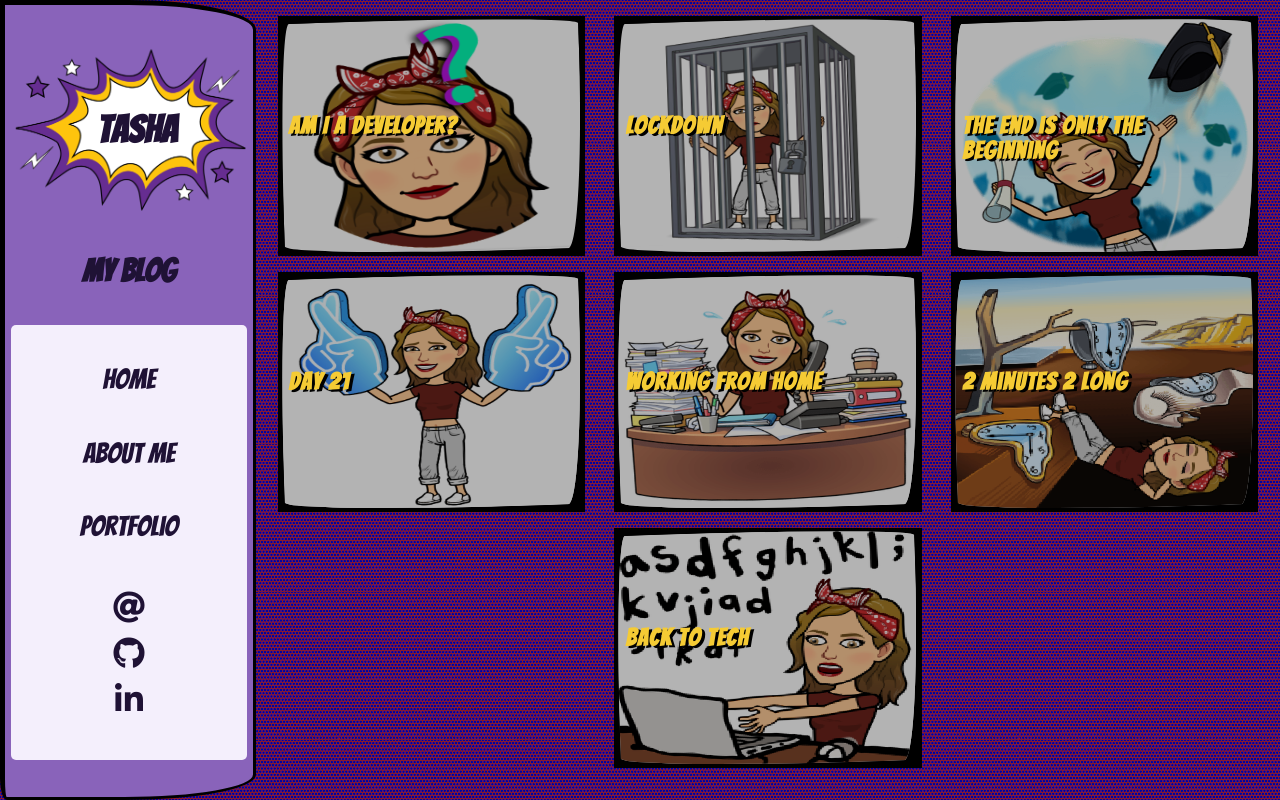
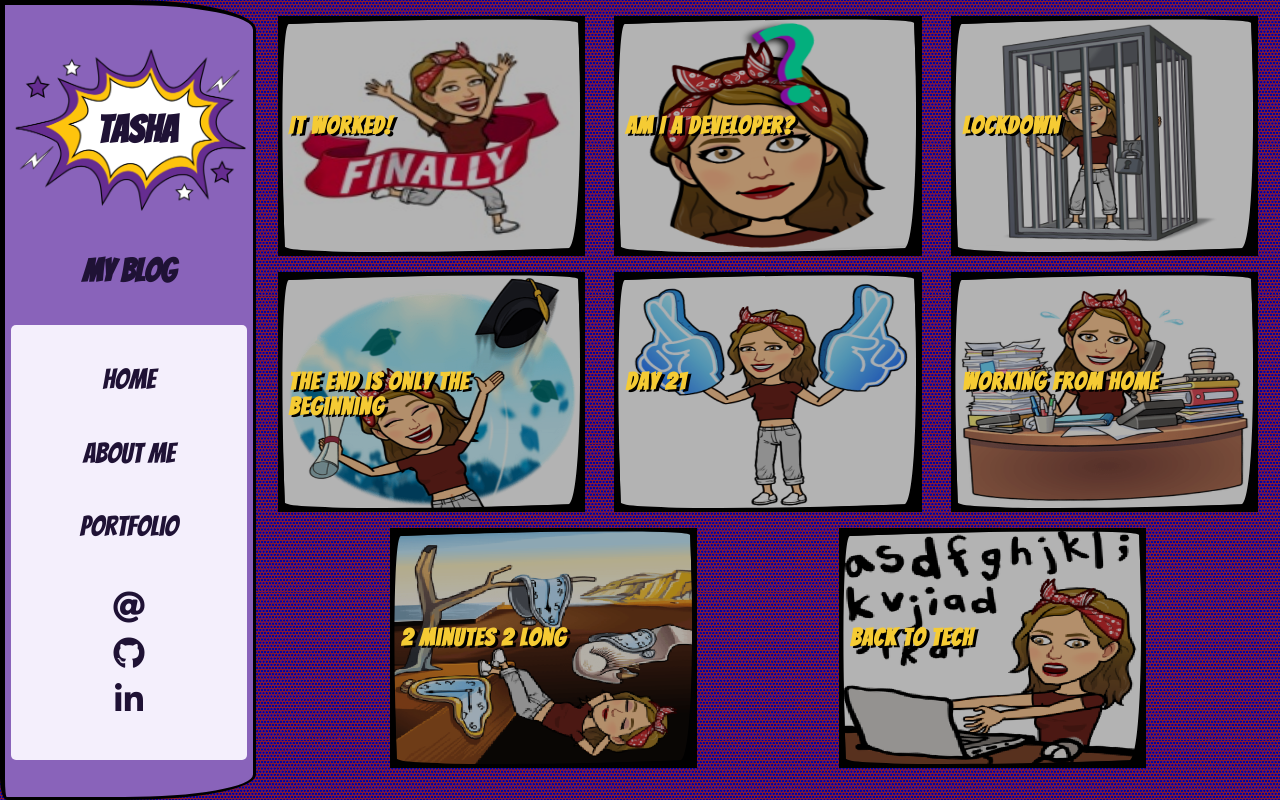
Before and after one commit to TashaStenner/portfolio, a plain HTML site: page blog.html in a window 1280 px wide. Drawn offline with Linux system fonts and the light colour scheme.

Commit message:
new-blog

```diff
--- a/blog.html
+++ b/blog.html
@@ -47,6 +47,14 @@
             <a
             target="_blank"
             class="card borders"
+            href="https://tashastenner.tech.blog/2020/06/23/finally-it-worked/"
+          >
+            <img src="./images/finally.jpg" alt="placecard" />
+            <h2>It worked!</h2>
+          </a>
+            <a
+            target="_blank"
+            class="card borders"
             href="https://tashastenner.tech.blog/2020/06/05/are-you-really-a-developer-if-you-use-wordpress/"
           >
             <img src="./images/wordpress.png" alt="placecard" />
@@ -60,6 +68,7 @@
             <img src="./images/Lockdown.png" alt="placecard" />
             <h2>Lockdown</h2>
           </a>
+          <p>Scroll For More...</p>
             <a
               target="_blank"
               class="card borders"
@@ -68,7 +77,6 @@
               <img src="./images/graduation.png" alt="placecard" />
               <h2>The end is only the <br/> beginning</h2>
             </a>
-            <p>Scroll For More...</p>
           <a
             target="_blank"
             class="card borders"
@@ -85,6 +93,7 @@
             <img src="./images/workingfromhome.png" alt="placecard" />
             <h2>Working From Home</h2>
           </a>
+          <p>Scroll For Even More...</p>
           <a
             target="_blank"
             class="card borders"
```
Also changed, not shown: images/finally.jpg (added).
